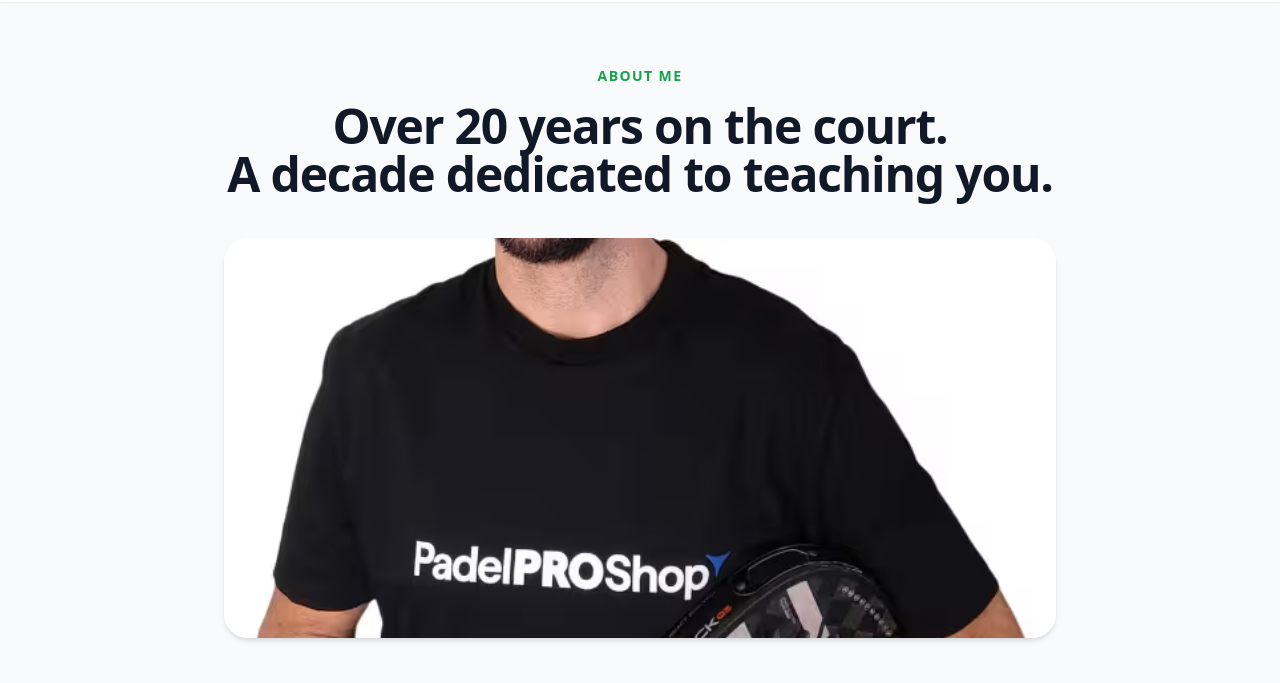
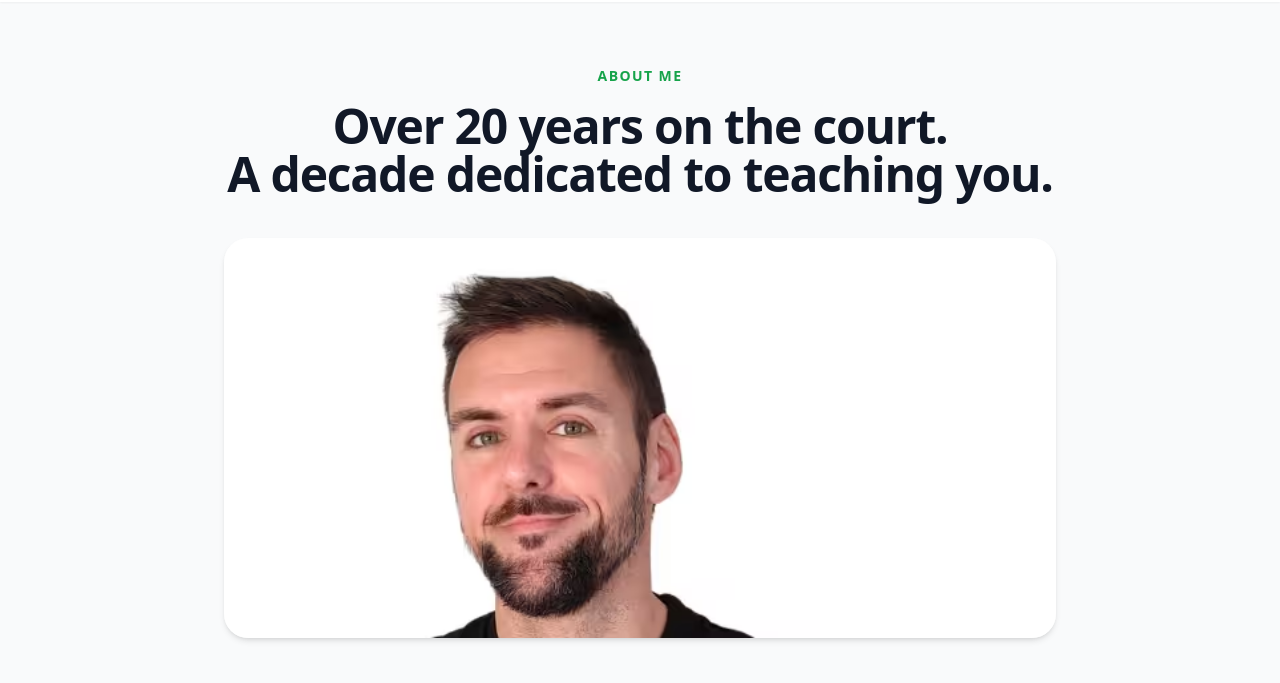
Before and after one commit to manucarri/manucarri.github.io, a plain HTML site: page about-me.html in a window 1280 px wide. Shown: the part 78-761 px from the top of the page. Drawn offline with nearby package versions, Linux system fonts and the light colour scheme.

Commit message:
Update about-me.html

```diff
--- a/about-me.html
+++ b/about-me.html
@@ -78,7 +78,7 @@
             <h1 class="text-4xl md:text-5xl font-extrabold text-gray-900 mb-8 tracking-tight leading-tight">Over 20 years on the court. <br>A decade dedicated to teaching you.</h1>
         </div>
 
-        <img src="manu-carrilero-padel-valencia.avif" alt="Manu Carrilero, padel coach in Valencia" class="w-full h-[400px] object-cover rounded-3xl shadow-md mb-12">
+        <img src="manu-carrilero-padel-valencia.avif" alt="Manu Carrilero, padel coach in Valencia" class="w-full h-[400px] object-cover object-top rounded-3xl shadow-md mb-12">
 
         <article class="text-lg text-gray-700 space-y-6 leading-relaxed">
             <p>I'm Manu Carrilero, and sports and teaching are in my DNA. I've been holding a padel racket for over two decades and have spent more than 10 years professionally dedicated to helping my students reach their full potential on the court.</p>
```
